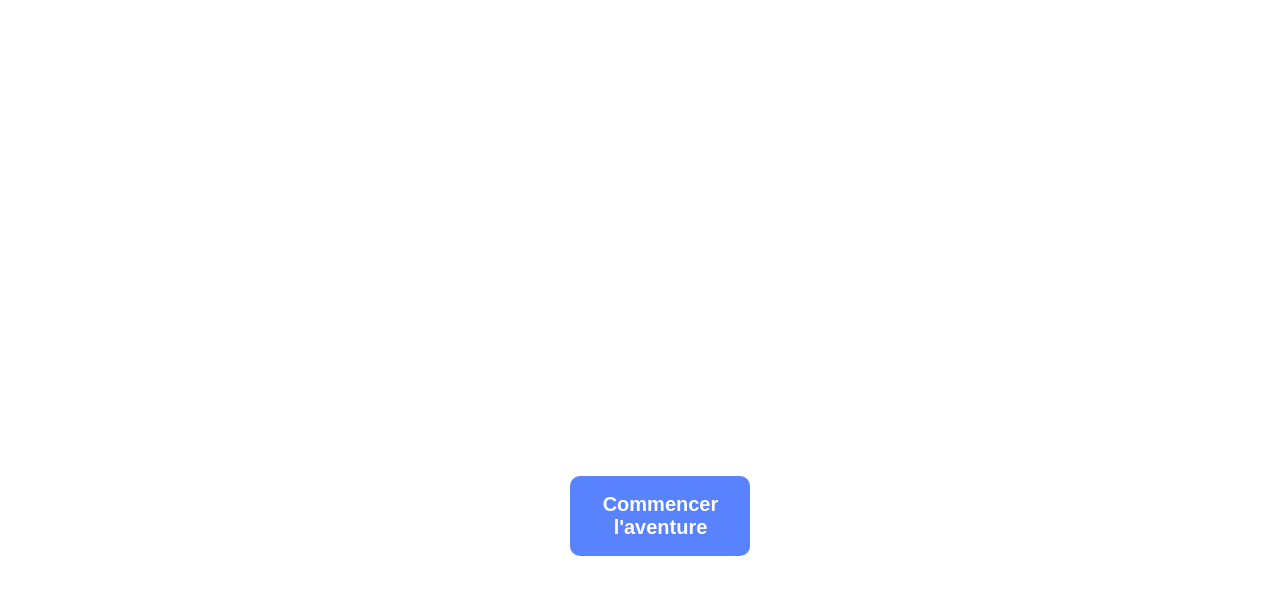
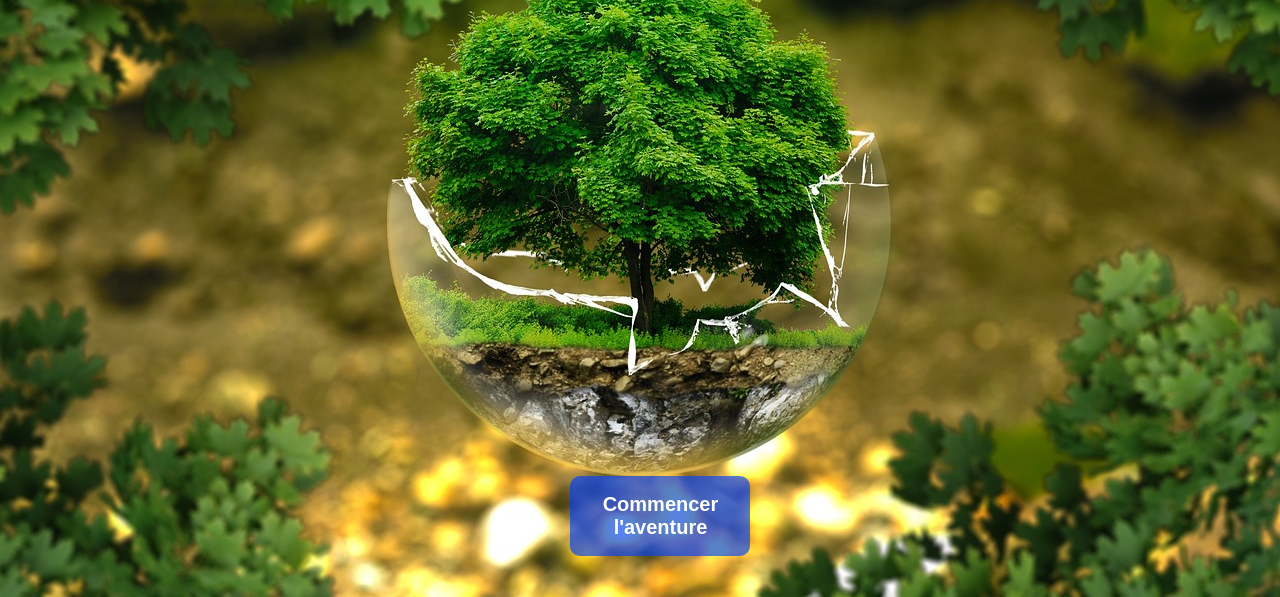
Before and after one commit to Imp-nele/Nuit-Info, a plain HTML site: page index.html in a window 1280 px wide. Shown: the part 203-800 px from the top of the page. Drawn offline with Linux system fonts and the light colour scheme.

Commit message:
Update style.css

```diff
--- a/style.css
+++ b/style.css
@@ -175,7 +175,7 @@ body {
 .Accueil {
   font-family: Arial, sans-serif;
   /*  background-color: #f1f1f1;*/
-  background-image: url("accueil-image.jpg");
+  background-image: url("accueil_image.jpg");
   background-size: cover;
   background-position: center top;
   background-repeat: no-repeat;
```
